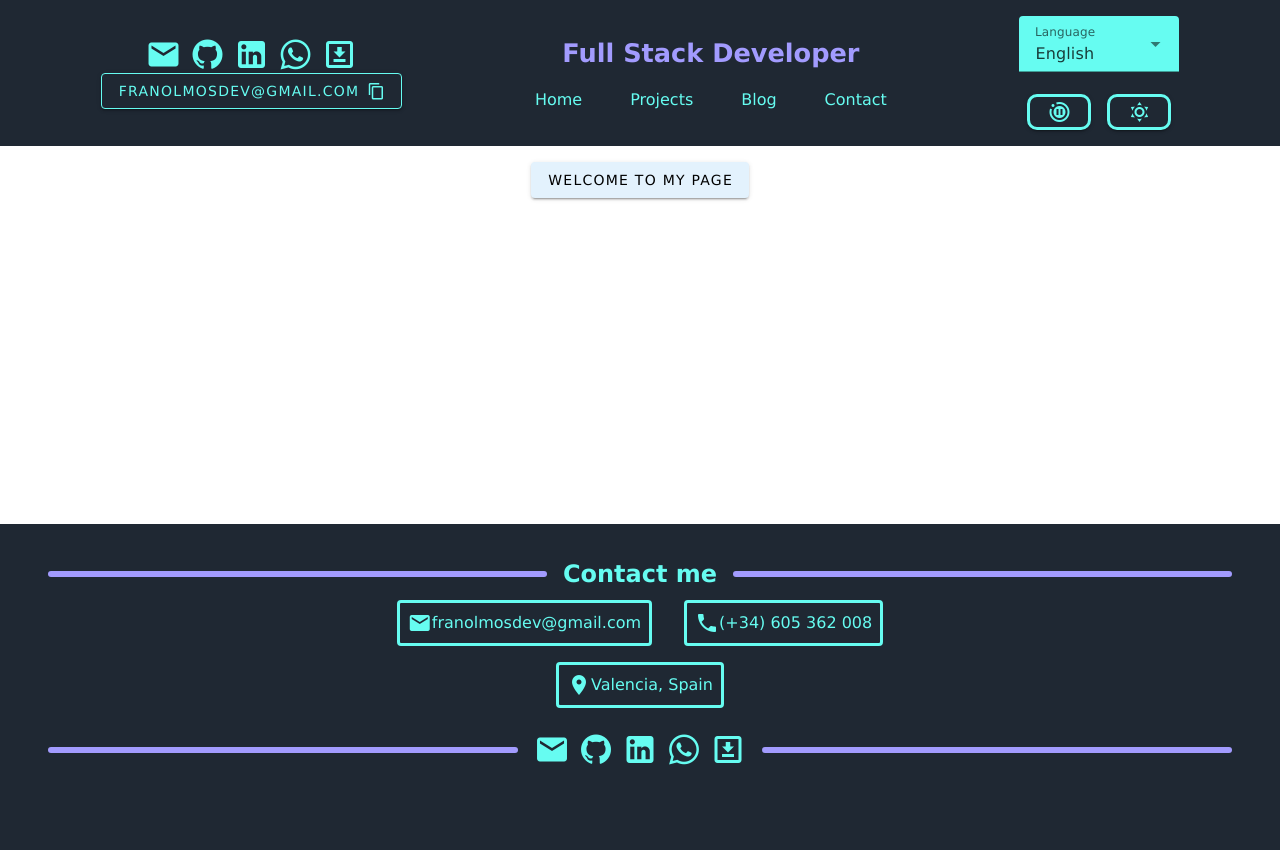
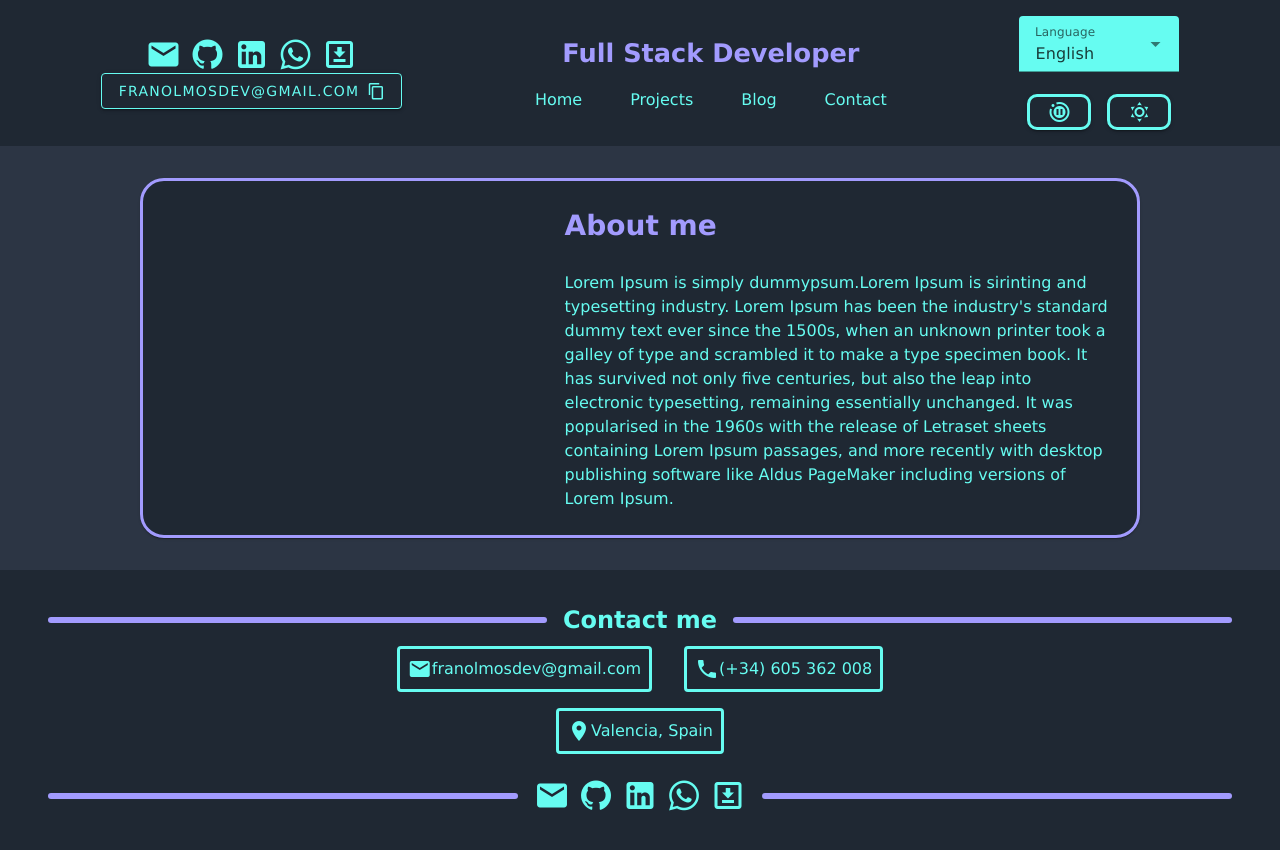
Before and after one commit to franilones/nuxt-landing-page, a Nuxt app: page / in a window 1280 px wide. Shown: the top 850 px of the page. Before the commit the page ends 800 px from the top, so only its background shows below. Built offline with nearby package versions, Linux system fonts and the light colour scheme.

Commit message:
feat(about-me): first implementation of the card about-me

```diff
--- a/app.vue
+++ b/app.vue
@@ -1,9 +1,9 @@
 import { Header } from './components/header/Header.vue'
 import Footer from './components/header/Footer.vue'
-
 <script setup lang="ts">
 import { useHead } from '#imports'
 import { onMounted } from 'vue'
+import AboutMe from '~/components/main/AboutMe.vue'
 import { useAnimationStore } from './store/useAnimationStore'
 import { useLanguageStore } from './store/useLanguageStore'
 import { useThemeStore } from './store/useThemeStore'
@@ -36,13 +36,15 @@ onMounted(() => {
 <template>
   <v-app>
     <Header />
-    <v-main :aria-label="$t('mainContent')">
-      <v-container class="text-center">
-        <v-btn color="secondary" @click="sayHello">
-          {{ $t('welcome') }}
-        </v-btn>
-      </v-container>
+    <v-main :aria-label="$t('mainContent')" class="main-content">
+      <AboutMe />
     </v-main>
     <Footer />
   </v-app>
 </template>
+
+<style scoped>
+.main-content {
+  background-color: var(--background-color-secondary);
+}
+</style>
--- a/assets/styles/default.css
+++ b/assets/styles/default.css
@@ -1,6 +1,7 @@
 /* Default colours */
 :root {
     --background-color: #0fa4af;
+    --background-color-secondary:#eee2e2;
     --background-form-color:#2BCDD9;
     --background-form-header-color: #ffffff;
     --language-selector-text-color: #000000;
@@ -20,6 +21,7 @@
 /* Dark mode colours  #A29BFE #F4A261 */
 [data-theme="dark"] {
     --background-color: #1F2833;
+    --background-color-secondary: #2C3544;
     --background-form-color: #66fcf1;
     --background-form-header-color: #66fcf1;
     --language-selector-text-color: #000000;
--- /dev/null
+++ b/components/main/AboutMe.vue
@@ -0,0 +1,96 @@
+<script setup lang="ts">
+import { useMediaQuery } from '@vueuse/core'
+import { useI18n } from 'vue-i18n'
+import { useThemeStore } from '~/store/useThemeStore'
+
+const { t } = useI18n()
+const themeStore = useThemeStore()
+const isMobile = useMediaQuery('(max-width: 768px)')
+</script>
+
+<template>
+  <v-card class="about-me-card" rounded="xl">
+    <div class="about-me-card__container">
+      <div v-if="!isMobile" class="about-me-card__image-container">
+        <v-img
+          v-if="themeStore.isDarkTheme"
+          src="/images/profile-dark.jpg"
+          :alt="t('about.photoAlt')"
+          cover
+          class="about-me-card__image"
+        />
+        <v-img
+          v-else
+          src="/images/profile-light.jpg"
+          :alt="t('about.photoAlt')"
+          cover
+          class="about-me-card__image"
+        />
+      </div>
+      <div class="about-me-card__content">
+        <h2 class="about-me-card__title">
+          {{ t('about.title') }}
+        </h2>
+        <p class="about-me-card__text">
+          {{ t('about.description') }}
+        </p>
+      </div>
+    </div>
+  </v-card>
+</template>
+
+<style scoped>
+.about-me-card {
+  max-width: 1000px;
+  margin: 2rem auto;
+  background-color: var(--background-color);
+  border: 3px solid var(--secondary-color);
+}
+
+.about-me-card__container {
+  display: flex;
+  min-height: 300px;
+  max-height: fit-content;
+}
+
+.about-me-card__image-container {
+  flex: 0 0 40%;
+  max-width: 40%;
+  position: relative;
+}
+
+.about-me-card__image {
+  height: 100%;
+  object-fit: cover;
+}
+
+.about-me-card__content {
+  flex: 1;
+  padding: 1.5rem;
+  display: flex;
+  flex-direction: column;
+  gap: 0.75rem;
+}
+
+.about-me-card__title {
+  color: var(--secondary-color);
+  font-size: 1.75rem;
+  margin-bottom: 0.75rem;
+}
+
+.about-me-card__text {
+  color: var(--primary-color);
+  line-height: 1.5;
+  margin: 0;
+}
+
+@media (max-width: 768px) {
+  .about-me-card__container {
+    min-height: auto;
+  }
+
+  .about-me-card__content {
+    padding: 1rem;
+  }
+}
+</style>
--- a/i18n/locales/en.json
+++ b/i18n/locales/en.json
@@ -29,5 +29,10 @@
   "landmarks": {
     "footer": "Footer",
     "header": "Header"
+  },
+  "about": {
+    "title": "About me",
+    "description": "Lorem Ipsum is simply dummypsum.Lorem Ipsum is sirinting and typesetting industry. Lorem Ipsum has been the industry's standard dummy text ever since the 1500s, when an unknown printer took a galley of type and scrambled it to make a type specimen book. It has survived not only five centuries, but also the leap into electronic typesetting, remaining essentially unchanged. It was popularised in the 1960s with the release of Letraset sheets containing Lorem Ipsum passages, and more recently with desktop publishing software like Aldus PageMaker including versions of Lorem Ipsum.",
+    "photoAlt": "Photo of Francisco Olmos"
   }
 }
--- a/i18n/locales/es.json
+++ b/i18n/locales/es.json
@@ -29,5 +29,11 @@
   "landmarks": {
     "footer": "Pie de página",
     "header": "Cabecera de la página"
+  },
+  "about": {
+    "title": "Sobre mí",
+    "description": "Lorem Ipsum is simply dummy text of the printing and typesetting industry. Lorem Ipsum has been the industry's standard dummy text ever since the 1500s, when an unknown printer took a galley of type and scrambled it to make a type specimen book. It has survived not only five centuries, but also the leap into electronic typesetting, remaining essentially unchanged. It was popularised in the 1960s with the release of Letraset sheets containing Lorem Ipsum passages, and more recently with desktop publishing software like Aldus PageMaker including versions of Lorem Ipsum.",
+    "photoAlt": "Foto de Francisco Olmos"
   }
+
 }
```
Also changed, not shown: public/images/profile-dark.jpg (added), public/images/profile-light.jpg (added).
